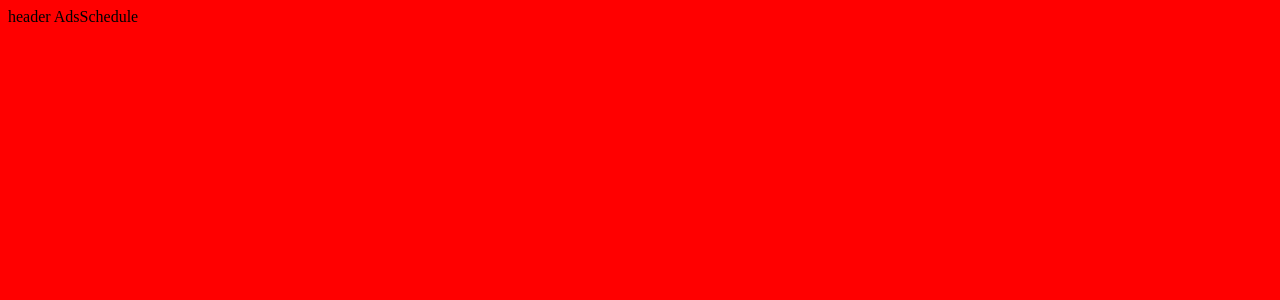
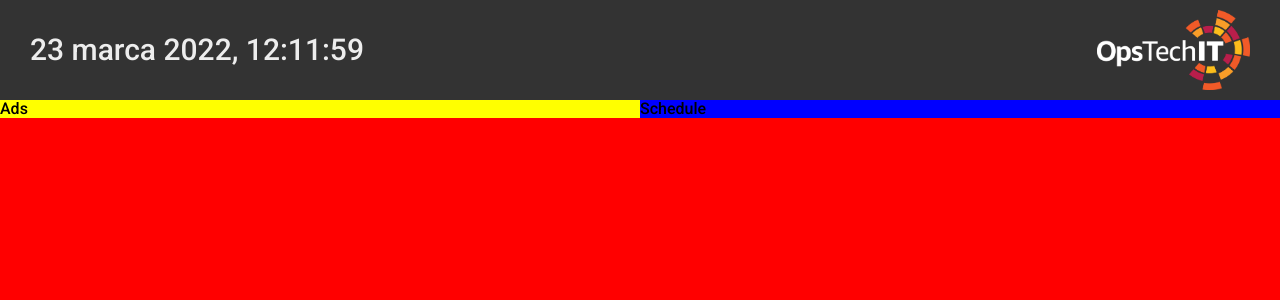
Before and after one commit to KJachimstal/on-call, a React (Create React App) app: page / in a window 1280 px wide. Shown: the top 300 px of the page. Built offline with nearby package versions, Linux system fonts and the light colour scheme.

Commit message:
Add logo and time in header

```diff
--- a/package.json
+++ b/package.json
@@ -7,9 +7,11 @@
     "@testing-library/react": "^12.1.4",
     "@testing-library/user-event": "^13.5.0",
     "moment": "^2.29.1",
+    "normalize.css": "^8.0.1",
     "papaparse": "^5.3.2",
     "react": "^17.0.2",
     "react-dom": "^17.0.2",
+    "react-moment": "^1.1.1",
     "react-scripts": "^5.0.0",
     "web-vitals": "^2.1.4"
   },
--- a/src/assets/scss/index.scss
+++ b/src/assets/scss/index.scss
@@ -1,3 +1,41 @@
+@import url('https://fonts.googleapis.com/css2?family=Roboto:ital,wght@0,500;1,900&display=swap');
+
 body {
   background-color: red;
+  font-family: 'Roboto', sans-serif;
 }
+
+.container {
+  display: flex;
+
+}
+
+.ads, .schedule {
+  width: 50%;
+}
+
+.ads {
+  background-color: yellow;
+}
+
+.schedule {
+  background-color: blue;
+}
+
+.header {
+  background-color: #333;
+  padding: 10px 30px;
+  display: flex;
+  justify-content: space-between;
+
+  &__logo {
+    height: 80px;
+  }
+
+  &__time {
+    display: flex;
+    align-items: center;
+    color: #ededed;
+    font-size: 30px;
+  }
+}
--- a/src/components/Ads/Ads.jsx
+++ b/src/components/Ads/Ads.jsx
@@ -2,9 +2,7 @@ import React from 'react'
 
 const Ads = () => {
   return (
-    <>
-      Ads
-    </>
+    <div className="ads">Ads</div>
   )
 }
 
--- a/src/components/App/App.jsx
+++ b/src/components/App/App.jsx
@@ -4,6 +4,7 @@ import Header from '../Header';
 import Ads from '../Ads';
 import Schedule from '../Schedule';
 
+import 'normalize.css';
 import '../../assets/scss/index.scss';
 
 const App = () => {
@@ -25,8 +26,10 @@ const App = () => {
   return (
     <>
       <Header />
-      <Ads />
-      <Schedule />
+      <div className="container">
+        <Ads />
+        <Schedule />
+      </div>
     </>
   )
 }
--- a/src/components/Header/Header.jsx
+++ b/src/components/Header/Header.jsx
@@ -1,10 +1,29 @@
-import React from 'react'
+import React, { useState, useEffect, useRef } from 'react'
+import moment from 'moment';
+import Moment from 'react-moment';
+import 'moment/locale/pl';
+
+import logo from '../../assets/images/OpsTechIT_logo_on_BK_nosmile.png';
 
 const Header = () => {
+  const savedCallback = useRef();
+  const [time, setTime] = useState(moment());
+
+  useEffect(() => {
+    savedCallback.current = setInterval(() => {
+      setTime(moment());
+    }, 1000);
+
+    return () => clearInterval(savedCallback.current);
+  }, []);
+
   return (
-    <>
-
-header    </>
+    <div className="header">
+      <div className="header__time">
+        <Moment date={time} locale="pl" interval={1000} format="DD MMMM YYYY, HH:mm:ss" />
+      </div>
+      <img src={logo} className="header__logo" />
+    </div>
   )
 }
 
--- a/src/components/Schedule/Schedule.jsx
+++ b/src/components/Schedule/Schedule.jsx
@@ -2,9 +2,7 @@ import React from 'react'
 
 const Schedule = () => {
   return (
-    <>
-      Schedule
-    </>
+    <div className="schedule">Schedule</div>
   )
 }
 
```
Also changed, not shown: 1 other file (tests, documents, lock files or other folders).
